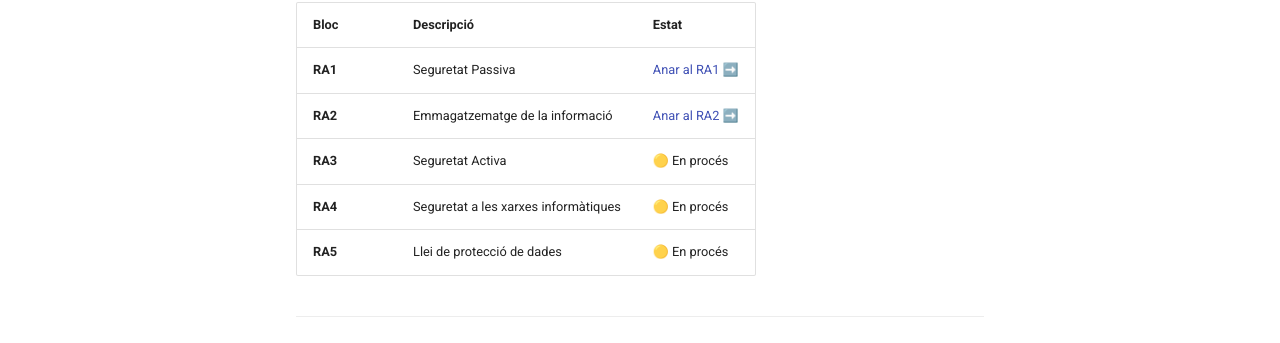
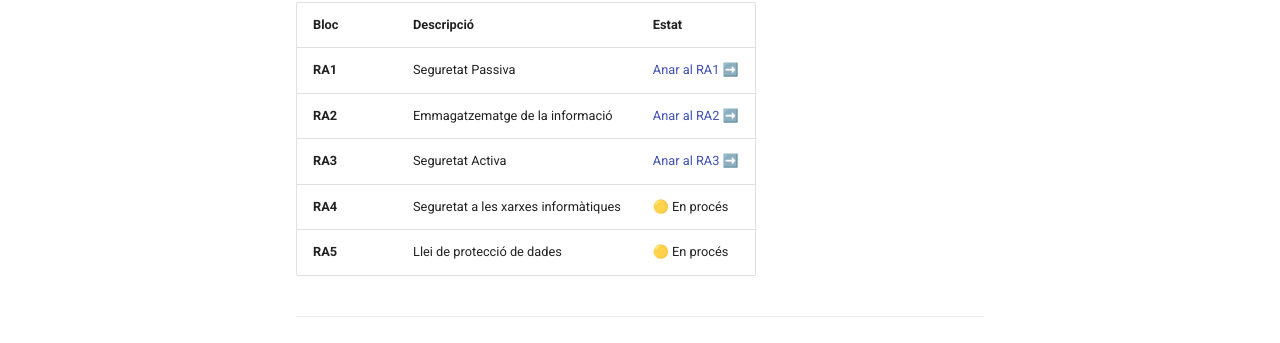
Before and after one commit to lmontesi365/m0226SI, an MkDocs documentation site: the page built from docs/index.md, in a window 1280 px wide. Shown: the part 320-663 px from the top of the page. Built offline with MkDocs 1.6.1 and Material for MkDocs 9.7.7, drawn with Linux system fonts in a browser that asks for light colours.

Commit message:
Add link to RA3 section in documentation

```diff
--- a/docs/index.md
+++ b/docs/index.md
@@ -8,7 +8,7 @@ Benvinguts al web d'apunts del mòdul. Aquí trobareu tota la informació organi
 | :--- | :--- | :--- |
 | **RA1** | Seguretat Passiva | [Anar al RA1 ➡️](./ra1/conceptos.md) |🟢 Disponible |
 | **RA2** | Emmagatzematge de la informació | [Anar al RA2 ➡️](./ra2/cripto.md) | | 🟡 En procés |
-| **RA3** | Seguretat Activa | 🟡 En procés |
+| **RA3** | Seguretat Activa | [Anar al RA3 ➡️](./ra3/politicas.md) | 🟡 En procés |
 | **RA4** | Seguretat a les xarxes informàtiques | 🟡 En procés |
 | **RA5** | Llei de protecció de dades | 🟡 En procés |
 
```
